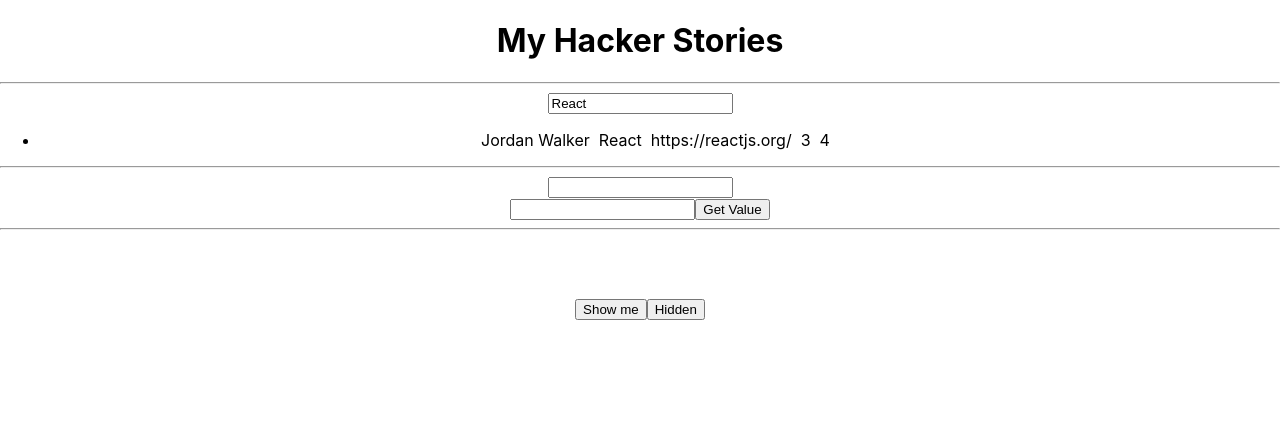
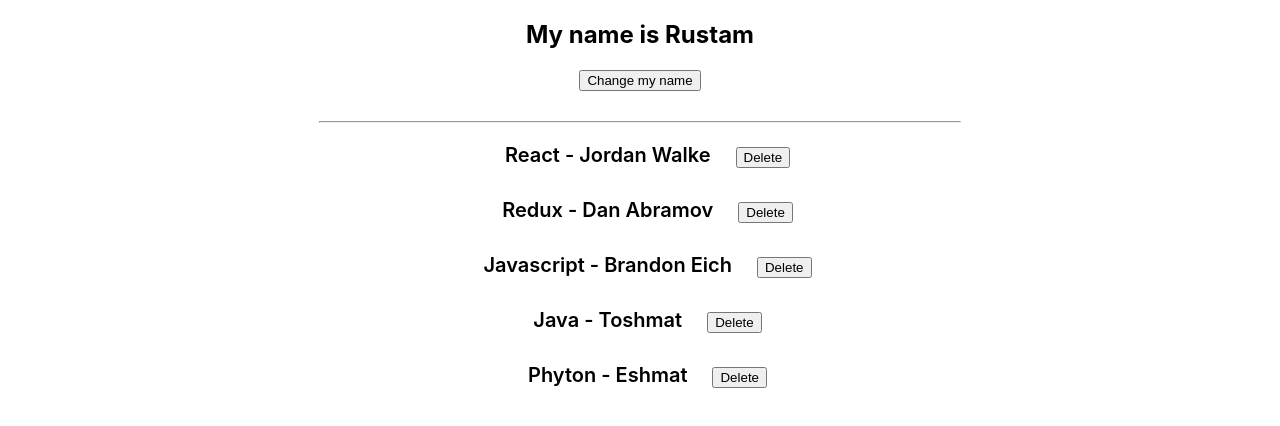
Before and after one commit to RustamNur/road_to_react, a React (Create React App) app: page / in a window 1280 px wide. Shown: the top 426 px of the page. Built offline with nearby package versions, Linux system fonts and the light colour scheme.

Commit message:
Updated...

```diff
--- a/src/App.css
+++ b/src/App.css
@@ -36,3 +36,22 @@
     transform: rotate(360deg);
   }
 }
+
+ul {
+  list-style: none;
+  font-weight: 600;
+  font-size: 20px;
+}
+
+ul li{
+  margin-bottom: 30px;
+}
+
+hr {
+  width: 50%;
+  margin-top: 30px;
+}
+
+button {
+  margin: 0 25px;
+}
--- a/src/App.js
+++ b/src/App.js
@@ -1,67 +1,67 @@
-import React, {useEffect, useState} from 'react';
-import './App.css';
-import './List'
-import List from './List';
-import Search from './Search';
-import Controlled from './Controlled';
-import UncontrolledComponent from './Unconrolled';
+import React, { useState } from 'react'
+import './App.css'
 
+const deves = [
+  {
+    title: 'React',
+    author: 'Jordan Walke',
+    rating: 5,
+    id:1
+  },
+  {
+    title: 'Redux',
+    author: 'Dan Abramov',
+    rating: 4.5,
+    id:2
+  },
+  {
+    title: 'Javascript',
+    author: 'Brandon Eich',
+    rating: 5.5,
+    id:3
+  },
+  {
+    title: 'Java',
+    author: 'Toshmat',
+    rating: 4,
+    id:4
+  },
+  {
+    title: 'Phyton',
+    author: 'Eshmat',
+    rating: 5.5,
+    id:5
+  },
+]
+const App = () => {
+  const [text, setText] = useState('Rustam')
+  const [list,setList] = useState(deves)
 
-
-
-
-
-function App() {
-  const [text, setText] = useState(localStorage.getItem('text') || 'React');
-
-  useEffect(() => {
-    localStorage.setItem('text',text)
-  },[text])
-
-  const handleSearch = (event) => {
-    setText(event.target.value);
-
-  };
-
-  const [clicked, setClicked] = useState(false);
-
-  const handleClicked = () => {
-    setClicked(true);
-    alert("You are clicked")
-  }
-  const handleClicked1 = () => {
-    setClicked(false);
-    alert("You aren't clicked")
+  const handleChange = () => {
+    setText('Abu Khadija')
   }
 
-  // console.log("Appdagi text", text);
-  // const searchedStories = list.filter(story=> {
-  // return story.title.toLowerCase().includes(text.toLowerCase());
-  // });
+  const handleDelete = id => {
+    setList(list.filter(elem => elem.id !== id))
+  }
+  return (
+    <div className='App'>
+      <h2>My name is {text}</h2>
+      <button onClick={handleChange}>Change my name</button>
 
-  return (
-  <div className="App">
-      <h1>My Hacker Stories</h1>
       <hr />
-      <Search text={text} onSearchChange={handleSearch}/>
-      <List text={text} />
-      <hr />
-      <Controlled />
-      <UncontrolledComponent /><hr /><br /><br /><br />
-      <button onClick={handleClicked}>Show me</button>
-      <button onClick={handleClicked1}>Hidden</button>
-      {clicked && <p>You are Clicked , bro</p>}
-  </div>
-  );
+      <ul>
+        {list.map(item => {
+          return (
+            <li key={item.id}>
+              {item.title} - {item.author}
+              <button onClick={()=>handleDelete(item.id)}>Delete</button>
+            </li>
+          )
+        })}
+      </ul>
+    </div>
+  )
 }
 
-
-
-export default App;
-
-/**
- * React will display each item now, but you can still improve your code so React handles dynamic lists
-more gracefully. By assigning a --key-- attribute to each list item’s element, React can identify items if
-the list changes (e.g. re-ordering). The --key-- isn’t necessary yet in our current situation, however, it’s
-a best practice to use it from the start. Fortunately, our items come with an identifier:
- */
+export default App
--- a/src/Controlled.jsx
+++ b/src/Controlled.jsx
@@ -1,4 +1,5 @@
-import React , {useState}from 'react'
+import React, { useState } from 'react'
+
 
 const Controlled = () => {
     const [value, setValue] = useState('')
```
Also changed, not shown: src/Effect.jsx (added, +28 -0 lines), src/reportWebVitals.js (deleted, +0 -13 lines), src/logo.svg (deleted), 1 other file (tests, documents, lock files or other folders).
